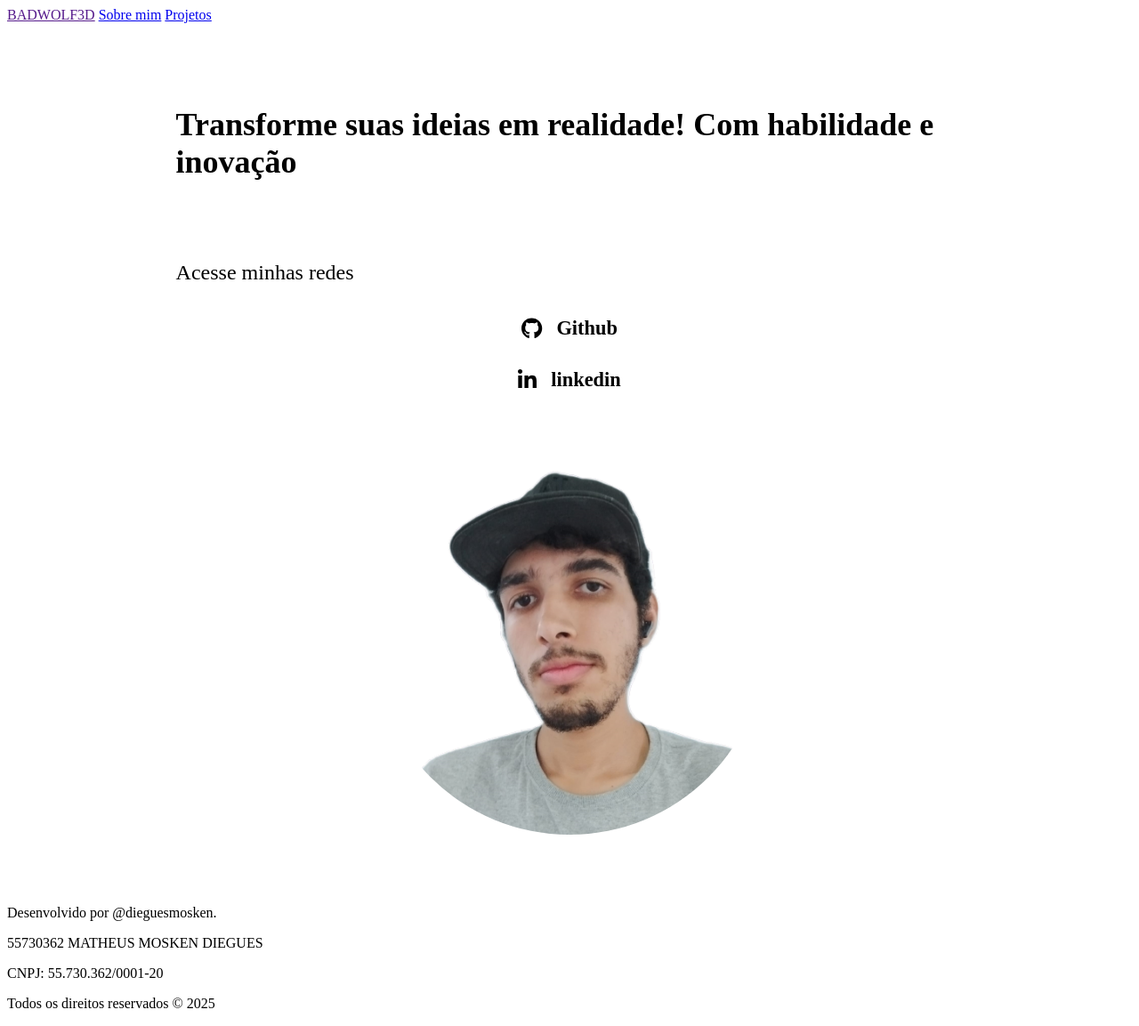
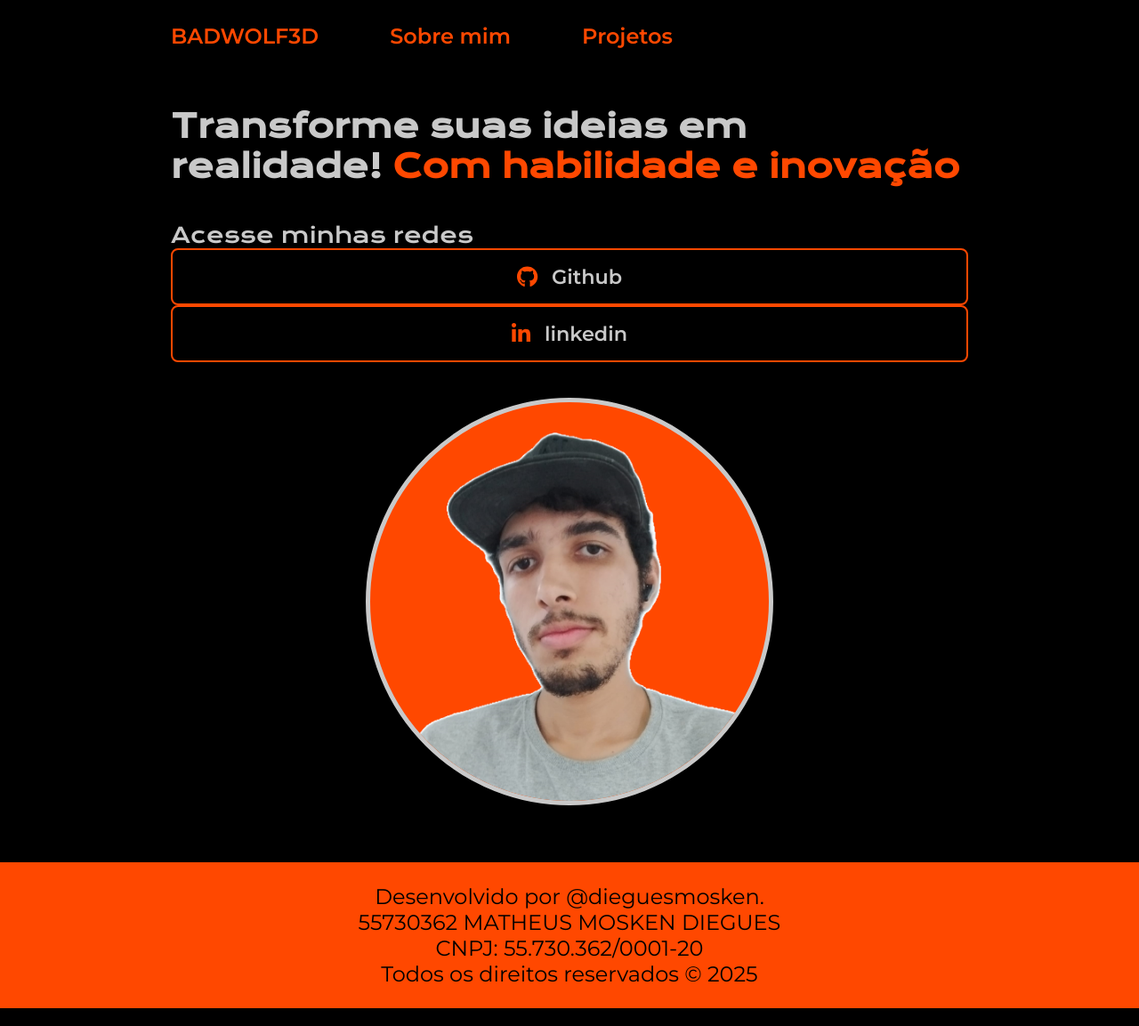
Before and after one commit to dieguesmosken/dieguesmosken.github.io, a PHP site: page /v2/index.html in a window 1280 px wide. Shown: the whole page at 89% size. Run offline with PHP 8.4, Linux system fonts and the light colour scheme.

Commit message:
Update style.css

```diff
--- a/v2/styles/style.css
+++ b/v2/styles/style.css
@@ -1,4 +1,48 @@
-/* Layout e estilo geral para a página de Projetos */
+/* Importação das fontes */
+@import url('https://fonts.googleapis.com/css2?family=Krona+One&family=Montserrat:wght@400;600&display=swap');
+
+/* Variáveis de cor e fontes */
+:root {
+    --cor-primaria: #000000;
+    --cor-secundaria: #c9c9c9;
+    --cor-terciaria: #ff4800;
+    --cor-hover: #3e1200;
+    --fonte-primaria: 'Krona One', sans-serif;
+    --fonte-secundaria: 'Montserrat', sans-serif;
+}
+
+/* Reset de margens e padding */
+* {
+    margin: 0;
+    padding: 0;
+}
+
+/* Estilos gerais para o body */
+body {
+    box-sizing: border-box;
+    background-color: var(--cor-primaria);
+    color: var(--cor-secundaria);
+}
+
+/* Cabeçalho */
+.cabecalho {
+    padding: 2% 0% 0% 15%;
+}
+
+.cabecalho__menu {
+    display: flex;
+    gap: 80px;
+}
+
+.cabecalho__menu__link {
+    font-family: var(--fonte-secundaria);
+    font-size: 1.5rem;
+    font-weight: 600;
+    color: var(--cor-terciaria);
+    text-decoration: none;
+}
+
+/* Estilos para a apresentação */
 .apresentacao {
     padding: 5% 15%;
     display: flex;
@@ -28,7 +72,7 @@
     font-family: var(--fonte-secundaria);
 }
 
-/* Estilos para links e navegação da página de projetos */
+/* Estilos para os links de navegação */
 .apresentacao__links__subtitulo {
     font-family: var(--fonte-primaria);
     font-weight: 400;
@@ -57,15 +101,47 @@
     color: var(--cor-secundaria);
 }
 
+/* Estilos para os ícones de navegação */
 .apresentacao__icone {
     font-size: 1.5rem;
     color: var(--cor-terciaria);
 }
 
-/* Estilos para a imagem da página de projetos */
+/* Estilos para a imagem da apresentação */
 .apresentacao__imagem {
     width: 50%;
     border-radius: 50%;
     border: 5px solid var(--cor-secundaria);
     background-color: var(--cor-terciaria);
 }
+
+/* Rodapé */
+.rodape {
+    color: var(--cor-primaria);
+    background-color: var(--cor-terciaria);
+    padding: 24px;
+    text-align: center;
+    font-family: var(--fonte-secundaria);
+    font-size: 1.5rem;
+    font-weight: 400;
+}
+
+/* Responsividade para telas menores */
+@media (max-width: 1200px) {
+    .cabecalho {
+        padding: 10%;
+    }
+
+    .cabecalho__menu {
+        justify-content: center;
+    }
+
+    .apresentacao {
+        flex-direction: column;
+        padding: 5%;
+    }
+
+    .apresentacao__conteudo {
+        width: auto;
+    }
+}
```
